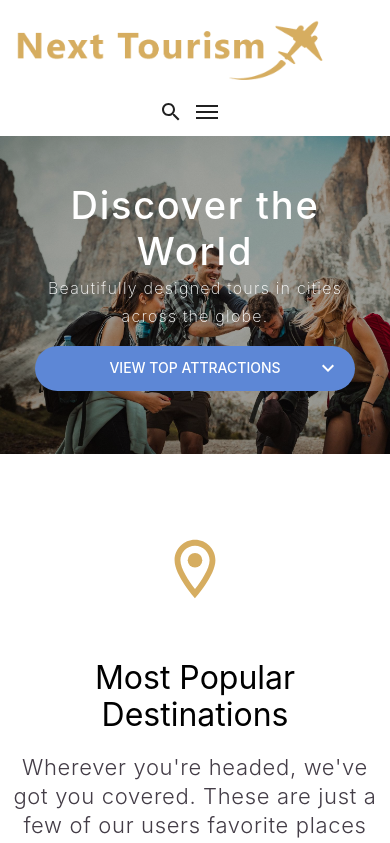
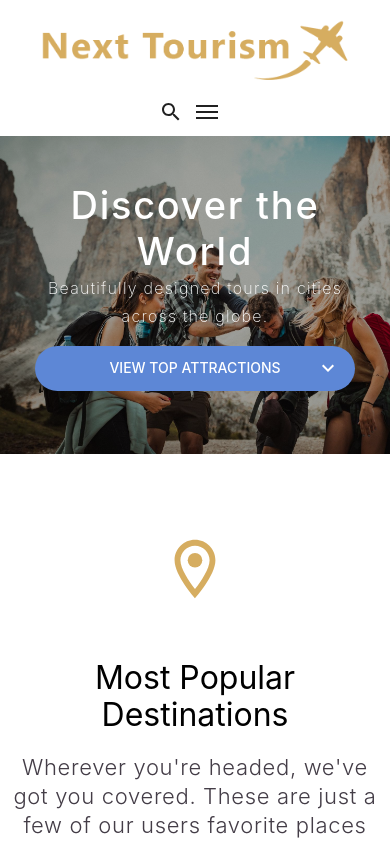
Before and after one commit to badster-git/next-tourism, a Next.js app: page / in a window 390 px wide. Shown: the top 843 px of the page. Built offline with nearby package versions, Linux system fonts and the light colour scheme.

Commit message:
updated mobileHeader styling

```diff
--- a/src/components/MobileHeader/MobileHeader.js
+++ b/src/components/MobileHeader/MobileHeader.js
@@ -55,6 +55,7 @@ const MobileHeader = ({ children, ...rest }) => {
           <Container
             style={{
               alignItems: "center",
+              justifyContent: matchesSM ?  "center" : "flex-start",
               display: "flex",
             }}
             disableGutters
```
